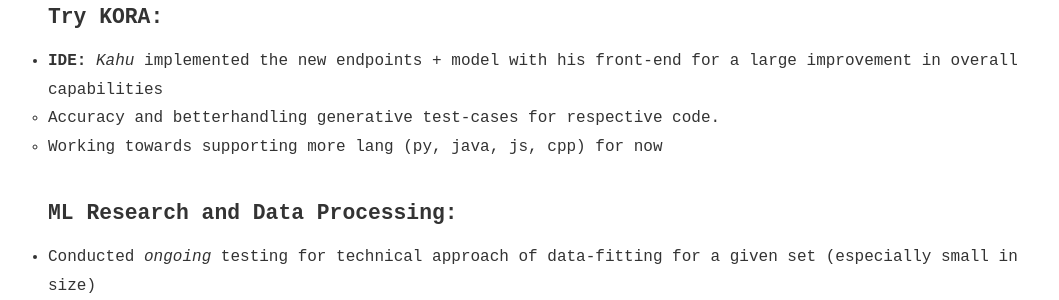
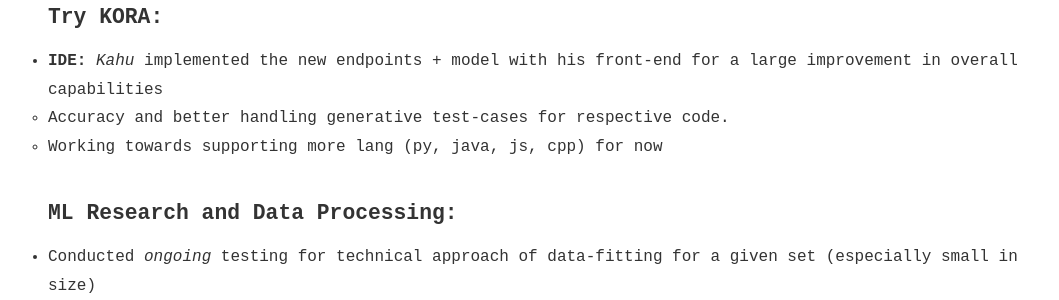
Before and after one commit to kora-edu/kora-edu.github.io, a Jekyll site: the page built from _posts/2024-12-21-weeklyupdate2.md, in a window 1280 px wide. Shown: the part 708-1008 px from the top of the page, without its empty margins (102-1161 px from the left). Built offline with Jekyll 4.4.1, drawn with Linux system fonts in a browser that asks for light colours.

Commit message:
adjust md

```diff
--- a/_posts/2024-12-21-weeklyupdate2.md
+++ b/_posts/2024-12-21-weeklyupdate2.md
@@ -25,7 +25,7 @@
 
 #### **Try KORA:**
 - **IDE:** *Kahu* implemented the new endpoints + model with his front-end for a large improvement in overall capabilities
-	- Accuracy and betterhandling generative test-cases for respective code.
+	- Accuracy and better handling generative test-cases for respective code.
 	- Working towards supporting more lang (py, java, js, cpp) for now
 
 #### **ML Research and Data Processing:**
```
